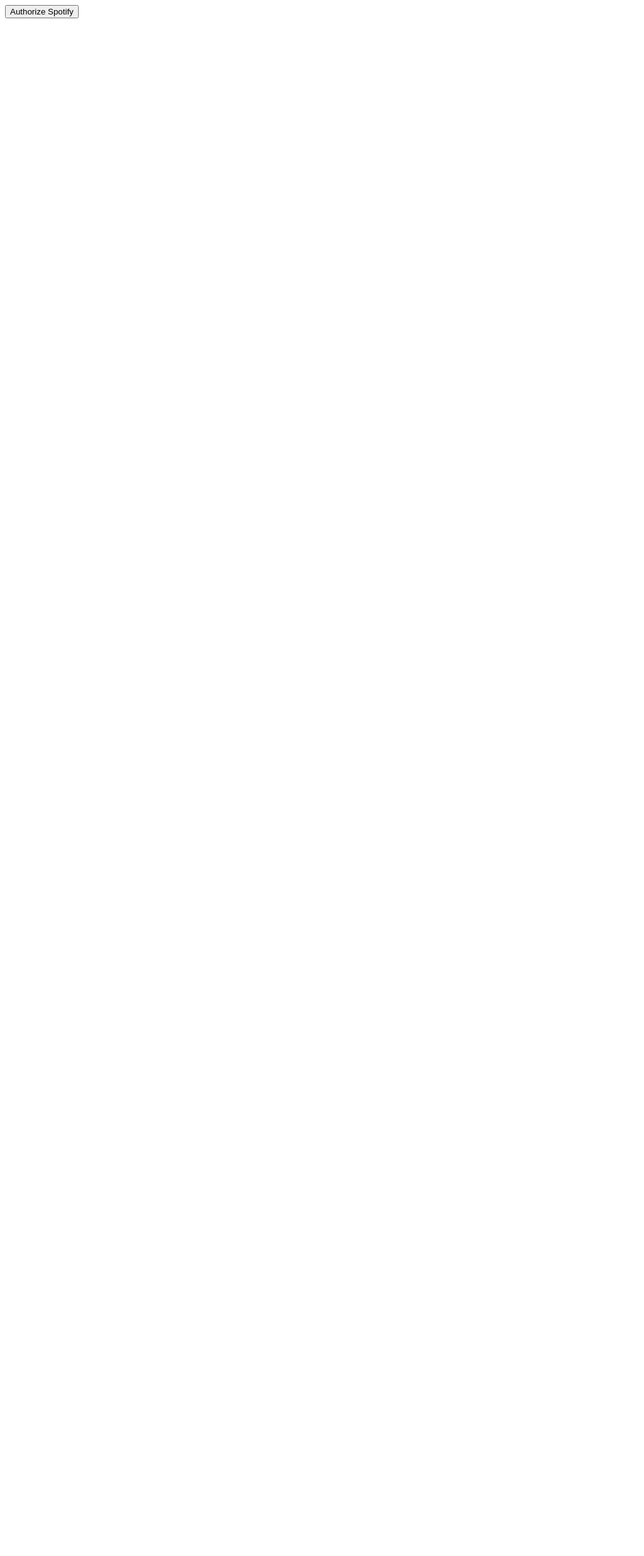
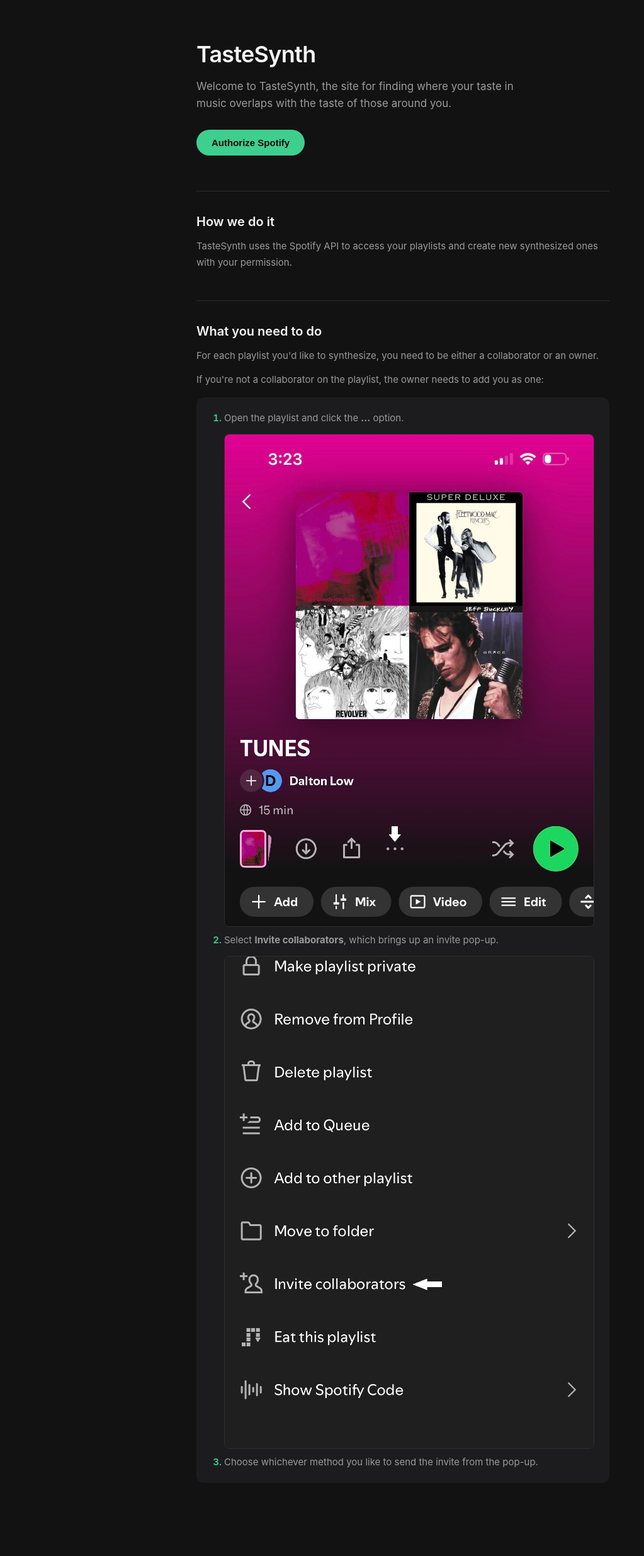
Before and after one commit to ETS1199/tasteSynth, a Django app: page / in a window 1280 px wide. Before the commit the part shown is almost empty. Shown: the whole page at 63% size, without its empty margins (0-1023 px from the left). Before the commit the page ends 29 px from the top, so only its background shows below. Run offline with Django 5.2, Linux system fonts and the light colour scheme.

Commit message:
Added files and changed layout to be more clear

```diff
--- a/project/project/settings.py
+++ b/project/project/settings.py
@@ -115,3 +115,8 @@
 # https://docs.djangoproject.com/en/6.0/howto/static-files/
 
 STATIC_URL = 'static/'
+
+# Optional: If you want to use a global static folder at the project level
+STATICFILES_DIRS = [
+    BASE_DIR / "tasteSynth" / "static",
+]
--- a/project/tasteSynth/templates/PlaylistView.html
+++ b/project/tasteSynth/templates/PlaylistView.html
@@ -89,7 +89,7 @@
     </head>
     <body>
         <a class="back_link" href="javascript:history.back()">&larr; Back to playlists</a>
-        {% if merged_playlist %}
+        {% if merged_playlist and not empty%}
         <form method="POST" action="{% url 'save_playlist' %}">
             {% csrf_token %}
             <input type="hidden" name="playlist" value="{{ tracks }}">
--- a/project/tasteSynth/templates/SynthTemplate.html
+++ b/project/tasteSynth/templates/SynthTemplate.html
@@ -1,11 +1,156 @@
+{% load static %}
+<!DOCTYPE html>
 <html>
     <head>
         <title>TasteSynth Homepage</title>
+        <style>
+            :root {
+                --bg: #121212;
+                --surface: #1c1c1e;
+                --text-primary: #f5f5f7;
+                --text-secondary: #9a9a9e;
+                --accent: #3ecf8e;
+            }
+
+            * {
+                box-sizing: border-box;
+            }
+
+            html, body {
+                margin: 0;
+                padding: 0;
+                background-color: var(--bg);
+                color: var(--text-primary);
+                font-family: -apple-system, BlinkMacSystemFont, "Segoe UI", Inter, Roboto, sans-serif;
+            }
+
+            body {
+                max-width: 720px;
+                margin: 0 auto;
+                padding: 64px 32px 80px;
+            }
+
+            .hero {
+                margin-bottom: 56px;
+            }
+
+            .hero h1 {
+                font-size: 36px;
+                font-weight: 600;
+                letter-spacing: -0.02em;
+                margin: 0 0 16px;
+            }
+
+            .hero p {
+                font-size: 17px;
+                line-height: 1.6;
+                color: var(--text-secondary);
+                margin: 0 0 28px;
+                max-width: 520px;
+            }
+
+            .auth_button {
+                font-size: 15px;
+                font-weight: 600;
+                padding: 12px 24px;
+                border-radius: 999px;
+                border: none;
+                background-color: var(--accent);
+                color: #0a0a0a;
+                cursor: pointer;
+                transition: transform 0.15s ease;
+            }
+
+            .auth_button:hover {
+                transform: scale(1.03);
+            }
+
+            section {
+                border-top: 1px solid #2e2e30;
+                padding: 36px 0;
+            }
+
+            section h2 {
+                font-size: 20px;
+                font-weight: 600;
+                margin: 0 0 14px;
+            }
+
+            section p {
+                font-size: 15px;
+                line-height: 1.7;
+                color: var(--text-secondary);
+                margin: 0 0 12px;
+            }
+
+            .steps {
+                background-color: var(--surface);
+                border-radius: 12px;
+                padding: 20px 24px;
+                margin-top: 16px;
+            }
+
+            .steps ol {
+                margin: 0;
+                padding-left: 20px;
+            }
+
+            .steps li {
+                font-size: 15px;
+                line-height: 1.7;
+                color: var(--text-secondary);
+                margin-bottom: 8px;
+            }
+
+            .steps li:last-child {
+                margin-bottom: 0;
+            }
+
+            .steps li::marker {
+                color: var(--accent);
+                font-weight: 600;
+            }
+            .step_image {
+                display: block;
+                max-width: 100%;
+                border-radius: 8px;
+                border: 1px solid #2e2e30;
+                margin: 12px 0 4px;
+            }
+        </style>
     </head>
     <body>
-        <form method="POST" action="{% url 'spotify_authorization' %}">
-            {% csrf_token %}
-            <button type="submit">Authorize Spotify</button>
-        </form>
+        <div class="hero">
+            <h1>TasteSynth</h1>
+            <p>Welcome to TasteSynth, the site for finding where your taste in music overlaps with the taste of those around you.</p>
+            <form method="POST" action="{% url 'spotify_authorization' %}">
+                {% csrf_token %}
+                <button class="auth_button" type="submit">Authorize Spotify</button>
+            </form>
+        </div>
+
+        <section>
+            <h2>How we do it</h2>
+            <p>TasteSynth uses the Spotify API to access your playlists and create new synthesized ones with your permission.</p>
+        </section>
+
+        <section>
+            <h2>What you need to do</h2>
+            <p>For each playlist you'd like to synthesize, you need to be either a collaborator or an owner.</p>
+            <p>If you're not a collaborator on the playlist, the owner needs to add you as one:</p>
+            <div class="steps">
+                <ol>
+                    <li>
+                        Open the playlist and click the <strong>...</strong> option.
+                        <img class="step_image" src="{% static 'images/playlist.jpeg' %}" alt="Playlist options menu showing the ... button">
+                    </li>
+                    <li>
+                        Select <strong>Invite collaborators</strong>, which brings up an invite pop-up.
+                        <img class="step_image" src="{% static 'images/popup.jpeg' %}" alt="Invite collaborators pop-up">
+                    </li>
+                    <li>Choose whichever method you like to send the invite from the pop-up.</li>
+                </ol>
+            </div>
+        </section>
     </body>
 </html>
--- a/project/tasteSynth/views.py
+++ b/project/tasteSynth/views.py
@@ -87,7 +87,11 @@
                 break
         if track_valid:
             overlapping_tracks.append(track)
-    return render(request, "PlaylistView.html", {"tracks": overlapping_tracks,"merged_playlist": True})
+    if len(overlapping_tracks) == 0:
+        empty = True
+    else:
+        empty = False
+    return render(request, "PlaylistView.html", {"tracks": overlapping_tracks,"merged_playlist": True,"empty":empty})
 
 def get_spotify_auth(request):
     cache_handler = DjangoSessionCacheHandler(request)
```
Also changed, not shown: requirements.txt (+13 -1 lines), README.md (added), project/tasteSynth/static/images/playlist.jpeg (added), project/tasteSynth/static/images/popup.jpeg (added).
